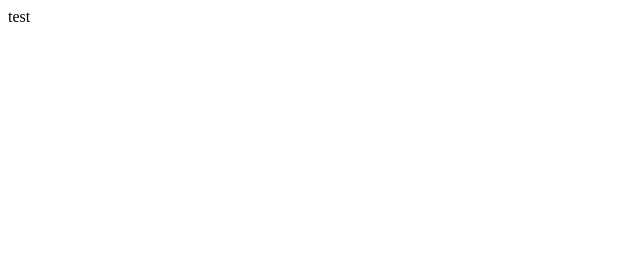
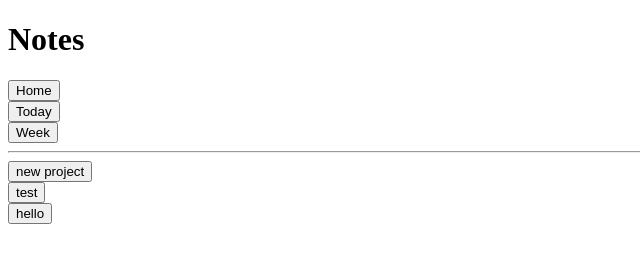
Before and after one commit to ddannyll/notes, a website built with webpack: page src/index.html in a window 1280 px wide. Shown: the whole page, without its empty margins (0-640 px from the left). Built offline with nearby package versions, Linux system fonts and the light colour scheme.

Commit message:
start frontend

```diff
--- a/package.json
+++ b/package.json
@@ -12,11 +12,14 @@
   "author": "ddannyll",
   "license": "ISC",
   "devDependencies": {
+    "css-loader": "^6.7.1",
     "html-webpack-plugin": "^5.5.0",
+    "style-loader": "^3.3.1",
     "webpack": "^5.74.0",
     "webpack-cli": "^4.10.0"
   },
   "dependencies": {
-    "date-fns": "^2.29.2"
+    "date-fns": "^2.29.2",
+    "destyle.css": "^3.0.2"
   }
 }
--- a/src/index.html
+++ b/src/index.html
@@ -2,11 +2,27 @@
 <html>
   <head>
     <meta charset="utf-8">
-    <title>Output Management</title>
+    <title>Notes</title>
   <meta name="viewport" content="width=device-width, initial-scale=1"></head>
   <body>
-    <header></header>
-    <div></div>
-    <main></main>
+    <div class="header">
+      <h1>
+        Notes
+      </h1>
+    </div>
+    <div class="sidebar">
+      <div class="project">
+        <button id="home">Home</button>
+      </div>
+      <div class="time-view">
+        <button id="primary-time">Today</button>
+      </div>
+      <div class="time-view">
+        <button id="secondary-time">Week</button>
+      </div>
+      <hr>
+      <button id="new-project">new project</button>
+    </div>
+    <div class="main"></div>
   </body>
 </html>
--- a/src/index.js
+++ b/src/index.js
@@ -1,7 +1,4 @@
-import Project from "./modules/project";
-import Note from "./modules/note";
+//import 'destyle.css'
+import { loadPage } from './modules/controller'
 
-let newNote = new Note()
-newNote.setContent("test")
-let main = document.body.querySelector("main")
-main.innerText = newNote.getContent()
+loadPage()
--- /dev/null
+++ b/src/modules/controller.js
@@ -0,0 +1,32 @@
+import Project from './project'
+
+const projects = []
+const main = document.querySelector('div.main')
+const sidebar = document.querySelector('div.sidebar')
+
+
+function loadPage() {
+    const projects = [new Project('test'), new Project('hello')]
+    loadSidebar(projects)
+}
+
+function loadSidebar(projects) {
+    projects.forEach(project => {
+        const component = createProjectComponent(project)
+        sidebar.appendChild(component)
+    });
+}
+
+function createProjectComponent(project) {
+    const id = project.getId()
+    const name = project.getName()
+    const div = document.createElement('div')
+    div.className = 'project'
+    const btn = document.createElement('button')
+    btn.id = `project-${id}`
+    btn.innerText = name
+    div.appendChild(btn)
+    return div
+}
+
+export { loadPage }
--- a/src/modules/project.js
+++ b/src/modules/project.js
@@ -21,7 +21,6 @@ class Project {
     getId() { return this.#id }
     setName(name) { this.#name = name }
     setDate(date) { this.#date = date }
-
     appendNote(note) {
         this.#notes.push(note)
     }
--- a/webpack.config.js
+++ b/webpack.config.js
@@ -14,4 +14,12 @@ module.exports = {
       template: './src/index.html',
     }),
   ],
+  module: {
+    rules: [
+      {
+        test: /\.css$/i,
+        use: ['style-loader', 'css-loader'],
+      },
+    ],
+  }
 };
```
Also changed, not shown: src/config.js (added, +11 -0 lines), src/modules/note.js (+3 -4 lines), 1 other file.
